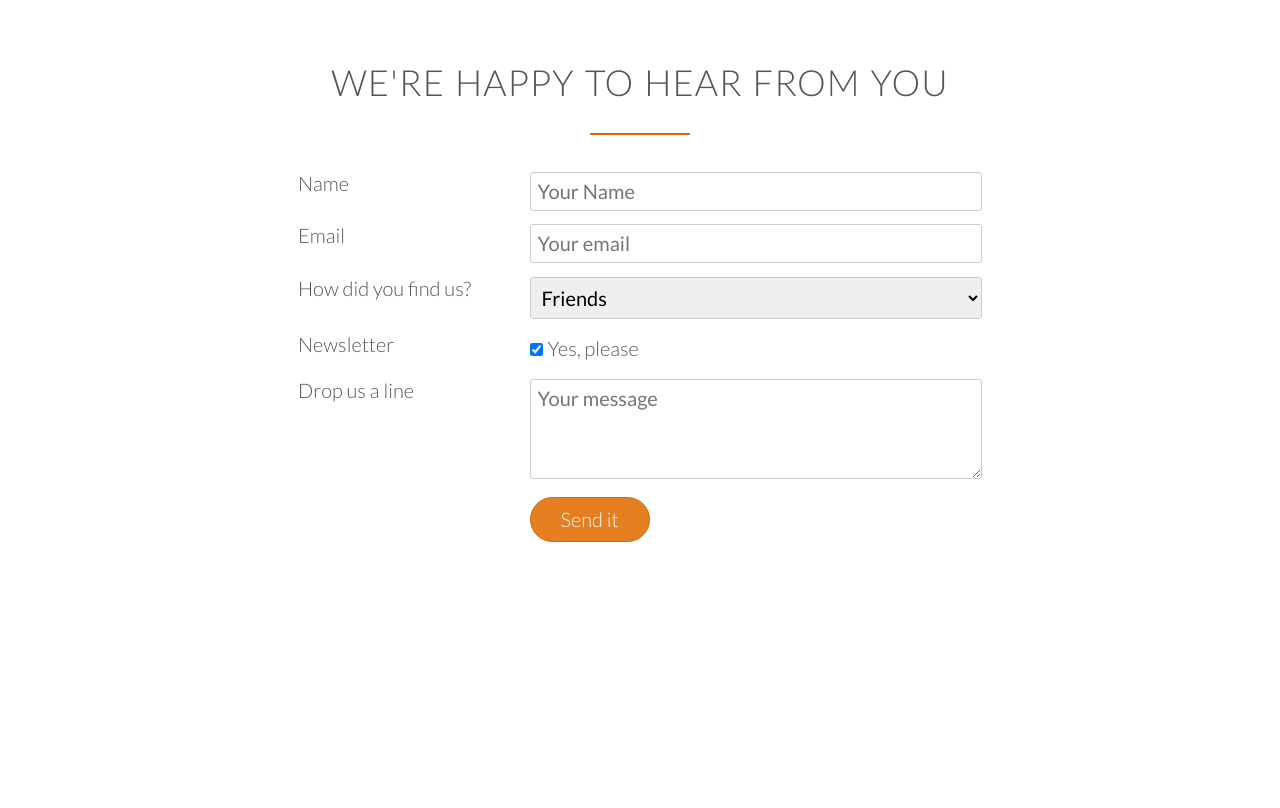
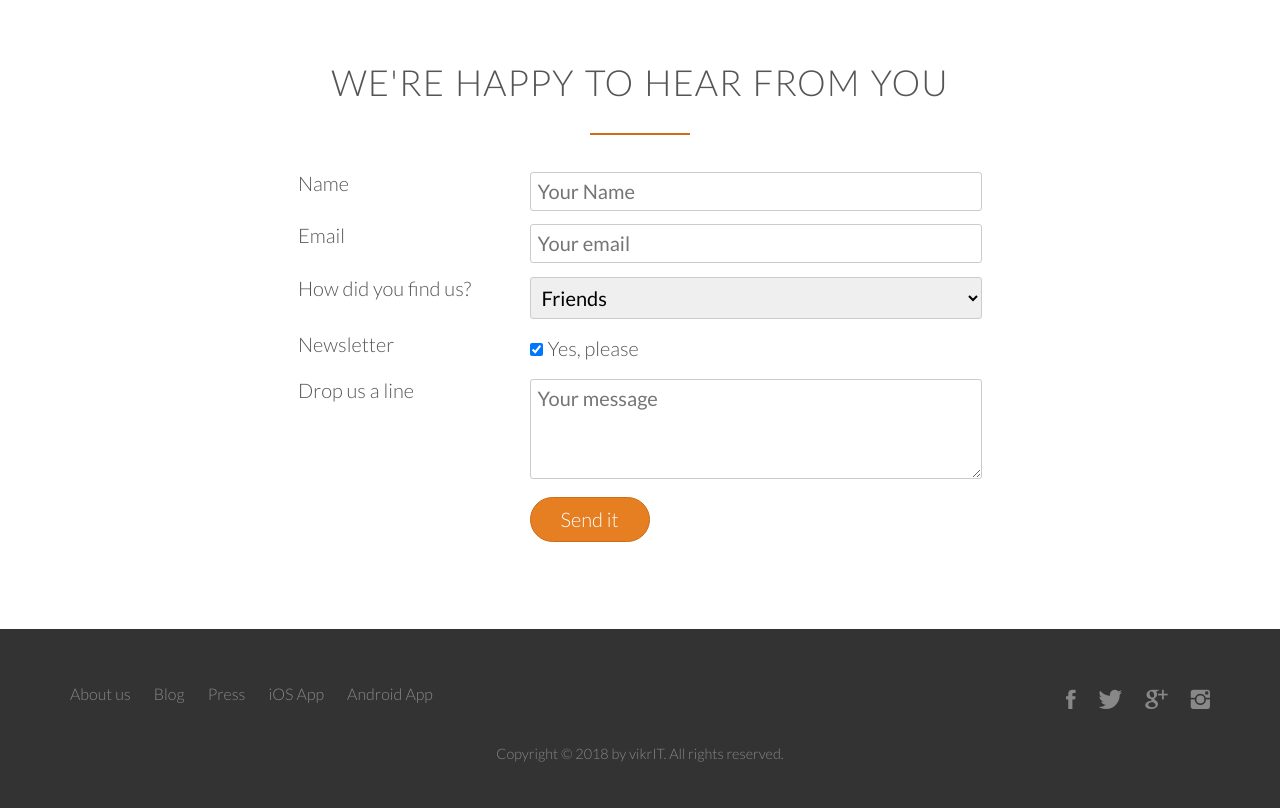
Before and after one commit to vaibhavg12/OrderFood, a plain HTML site: page index.html in a window 1280 px wide. Shown: the part 4614-5422 px from the top of the page. Before the commit the page ends 5243 px from the top, so only its background shows below. Drawn offline with Linux system fonts and the light colour scheme; files whose address does not match are found by name.

Commit message:
added footer

```diff
--- a/index.html
+++ b/index.html
@@ -416,26 +416,36 @@
             </form>
         </div>
     </section>
+    <footer>
+        <div class="row">
+            <div class="col span-1-of-2">
+                <ul class="footer-nav">
+                    <li><a href="#">About us</a>
+                    </li>
+                    <li><a href="#">Blog</a>
+                    </li>
+                    <li><a href="#">Press</a>
+                    </li>
+                    <li><a href="#">iOS App</a>
+                    </li>
+                    <li><a href="#">Android App</a>
+                    </li>
+                </ul>
+            </div>
+            <div class="col span-1-of-2">
+                <ul class="social-links">
+                    <li><a href="#"><i class="ion-social-facebook"></i></a></li>
+                    <li><a href="#"><i class="ion-social-twitter"></i></a></li>
+                    <li><a href="#"><i class="ion-social-googleplus"></i></a></li>
+                    <li><a href="#"><i class="ion-social-instagram"></i></a></li>
+                </ul>
+            </div>
+        </div>
+        <div class="row">
+            <p>
+                Copyright &copy; 2018 by vikrIT. All rights reserved.
+            </p>
+        </div>
+    </footer>
 </body>
-
 </html>
-
-
-<!--
-
-
-Plan 2: Pro
-149$ per month
-That’s only 14.90$ per meal
-1 meal 10 days/month
-Order 24/7
-Access to newest creations
-Free delivery
-
-
-Plan 3: Starter
-19$ per meal
-1 meal
-Order from 8 am to 12 pm
-
--->
--- a/resources/css/style.css
+++ b/resources/css/style.css
@@ -516,3 +516,87 @@ input[type=checkbox] {
 *:focus {
     outline: none;
 }
+
+
+/*****************************************/
+
+/*footer*/
+
+/*****************************************/
+
+footer {
+    background-color: #333;
+    padding: 45px;
+    font-size: 80%;
+}
+
+.footer-nav {
+    list-style: none;
+    float: left;
+}
+
+.social-links {
+    list-style: none;
+    float: right;
+}
+
+.footer-nav li,
+.social-links li {
+    display: inline-block;
+    margin-right: 20px;
+}
+
+.footer-nav li:last-child,
+.social-links li:last-child {
+    margin-right: 0;
+}
+
+.footer-nav li a:link,
+.footer-nav li a:visited,
+.social-links li a:link,
+.social-links li a:visited {
+    text-decoration: none;
+    border: 0;
+    color: #888;
+    transition: color 0.2s;
+}
+
+.footer-nav li a:hover,
+.footer-nav li a:active {
+    color: #ddd;
+}
+
+.social-links li a:link,
+.social-links li a:visited {
+    font-size: 160%;
+}
+
+.ion-social-facebook,
+.ion-social-twitter,
+.ion-social-googleplus,
+.ion-social-instagram {
+    transition: color 0.2s;
+}
+
+.ion-social-facebook:hover {
+    color: #3b5998;
+}
+
+.ion-social-twitter:hover {
+    color: #00aecd;
+}
+
+.ion-social-googleplus:hover {
+    color: #dd4b39;
+}
+
+.ion-social-instagram:hover {
+    color: #517fa4;
+}
+
+footer p {
+    text-align: center;
+    color: #888;
+    font-size: 90%;
+    margin-top: 20px;
+}
```
